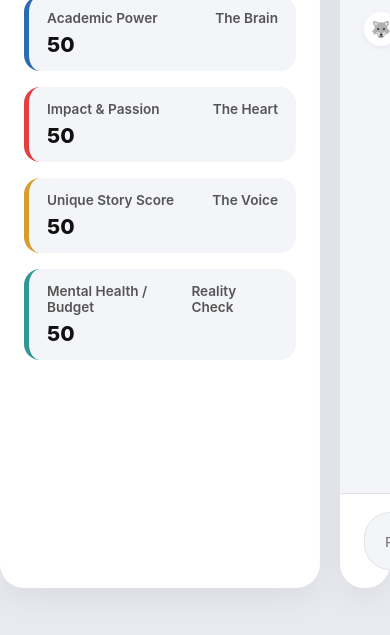
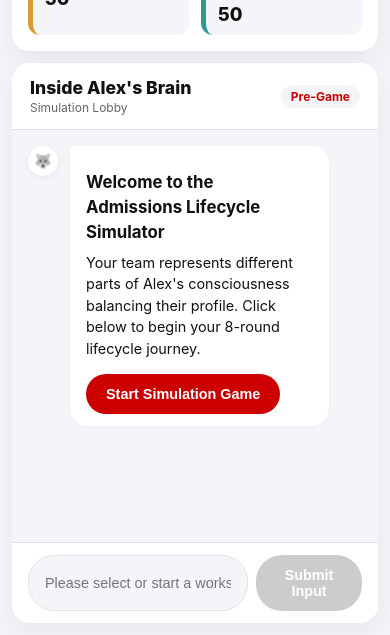
Before and after one commit to NitinJV18/NCSU-Camp, a website: page public/index.html in a window 390 px wide. Shown: the part 209-844 px from the top of the page. Drawn offline with Linux system fonts and the light colour scheme.

Commit message:
Optimize UI interface layer for mobile responsivity and touchview grids

```diff
--- a/public/index.html
+++ b/public/index.html
@@ -1,4 +1,3 @@
-<!-- public/index.html -->
 <!DOCTYPE html>
 <html lang="en">
 <head>
@@ -49,6 +48,7 @@
             display: flex;
             flex-direction: column;
             gap: 16px;
+            flex-shrink: 0;
         }
 
         .sidebar-title {
@@ -203,12 +203,117 @@
         .report-box h3 { margin-bottom: 10px; color: var(--ncsu-red); }
         .report-box ul { padding-left: 20px; margin: 10px 0; }
         .report-box li { margin-bottom: 6px; line-height: 1.5; font-size: 0.95rem; }
+
+        /* ================= MOBILE OPTIMIZATION RESPONSIVE QUERIES ================= */
+        @media (max-width: 768px) {
+            body {
+                align-items: flex-start;
+                background-color: var(--chat-bg);
+            }
+
+            .game-wrapper {
+                flex-direction: column;
+                height: auto;
+                min-height: 100vh;
+                gap: 12px;
+                margin: 0;
+                padding: 12px;
+            }
+
+            /* Adjust Sidebar to sit horizontally as a score bar header */
+            .dashboard-sidebar {
+                width: 100%;
+                padding: 16px;
+                border-radius: 18px;
+                gap: 12px;
+            }
+
+            .sidebar-title {
+                display: none; /* Hide the title text to save dynamic viewport area */
+            }
+
+            /* Arrange metric cards into a responsive 2x2 side-by-side pattern */
+            .dashboard-sidebar {
+                display: grid;
+                grid-template-columns: 1fr 1fr;
+                grid-template-areas:
+                    "nav nav"
+                    "card1 card2"
+                    "card3 card4";
+            }
+
+            .tab-navigation-bar { grid-area: nav; margin-bottom: 4px; }
+            .metric-card.brain { grid-area: card1; }
+            .metric-card.heart { grid-area: card2; }
+            .metric-card.voice { grid-area: card3; }
+            .metric-card.reality { grid-area: card4; }
+
+            .metric-card {
+                padding: 10px 12px;
+                border-radius: 12px;
+            }
+
+            .metric-meta span:last-child {
+                display: none; /* Hide sublabels like 'The Brain' on mobile grids */
+            }
+
+            .metric-value {
+                font-size: 1.15rem;
+                margin-top: 2px;
+            }
+
+            /* Chat window container scales to match mobile touch heights */
+            .chat-container {
+                height: 520px; /* Lock height on mobile so content internal scroll handles function */
+                border-radius: 18px;
+            }
+
+            .chat-header {
+                padding: 14px 18px;
+            }
+
+            .game-title h1 { font-size: 1.1rem; }
+            .game-title p { font-size: 0.75rem; }
+            .round-banner { font-size: 0.75rem; padding: 4px 10px; }
+
+            .chat-messages {
+                padding: 16px;
+                gap: 14px;
+            }
+
+            .message-wrapper { max-width: 90%; }
+            .message { padding: 12px 16px; font-size: 0.9rem; }
+            .avatar { width: 30px; height: 30px; font-size: 0.85rem; }
+
+            .chat-input-area {
+                padding: 12px 16px;
+                gap: 8px;
+            }
+
+            #user-input {
+                padding: 12px 16px;
+                font-size: 0.9rem;
+            }
+
+            button {
+                padding: 12px 20px;
+                font-size: 0.9rem;
+            }
+
+            .scoreboard-layer {
+                padding: 16px;
+            }
+
+            .score-table th, .score-table td {
+                padding: 10px 12px;
+                font-size: 0.85rem;
+            }
+        }
     </style>
 </head>
 <body>
 
     <div class="game-wrapper">
-        <!-- Dual Mode Navigation & Trackers Sidebar -->
         <aside class="dashboard-sidebar">
             <nav class="tab-navigation-bar">
                 <button class="tab-btn active" id="tab-sim-btn">Class Simulation</button>
@@ -235,7 +340,6 @@
             </div>
         </aside>
 
-        <!-- Main Workspace Terminal Panel -->
         <main class="chat-container" style="position: relative;">
             <header class="chat-header">
                 <div class="game-title">
@@ -247,7 +351,6 @@
 
             <div class="active-role-indicator" id="role-banner" style="display: none;"></div>
 
-            <!-- Tab Panel Viewport 1: Classroom Simulation -->
             <div class="chat-messages active-view-panel" id="panel-sim-view">
                 <div class="message-wrapper ai">
                     <div class="avatar">🐺</div>
@@ -259,7 +362,6 @@
                 </div>
             </div>
 
-            <!-- Tab Panel Viewport 2: Personal Strategy Studio -->
             <div class="chat-messages" id="panel-personal-view">
                 <div class="message-wrapper ai">
                     <div class="avatar">🎓</div>
@@ -271,13 +373,11 @@
                 </div>
             </div>
 
-            <!-- Global Action Control Bar -->
             <div class="chat-input-area">
                 <input type="text" id="user-input" placeholder="Please select or start a workshop mode above..." disabled autocomplete="off">
                 <button id="send-btn" disabled>Submit Input</button>
             </div>
 
-            <!-- Mount targets for end state overlays -->
             <div id="sim-scoreboard-anchor"></div>
             <div id="personal-scoreboard-anchor"></div>
         </main>
@@ -384,20 +484,13 @@
 
         function renderMarkdown(text) {
             if (!text) return "";
-
-    // 1. Handle literal or double-escaped newlines safely first
             let html = text.replace(/\\n/g, '\n');
-
-    // 2. Parse Headers (#, ##, ###) while ensuring they sit at line boundaries
             html = html.replace(/^### (.*$)/gim, '<h3>$1</h3>');
             html = html.replace(/^## (.*$)/gim, '<h2>$1</h2>');
             html = html.replace(/^# (.*$)/gim, '<h1>$1</h1>');
-
-    // 3. Parse Bold (**text**) and Italics (*text*)
             html = html.replace(/\*\*(.*?)\*\*/gim, '<strong>$1</strong>');
             html = html.replace(/\*(.*?)\*/gim, '<em>$1</em>');
 
-    // 4. Clean up lists/bullet points (* item) line by line
             let lines = html.split('\n');
             let inList = false;
 
@@ -405,23 +498,14 @@
                 let trimmed = lines[i].trim();
                 if (trimmed.startsWith('* ')) {
                     lines[i] = `<li>${trimmed.substring(2)}</li>`;
-            if (!inList) {
-                lines[i] = '<ul>' + lines[i];
-                inList = true;
-            }
+                    if (!inList) { lines[i] = '<ul>' + lines[i]; inList = true; }
                 } else if (inList && trimmed === '') {
-            // Keep empty lines inside lists clean
                     continue;
                 } else if (inList) {
-            lines[i] = '</ul>' + lines[i];
-            inList = false;
+                    lines[i] = '</ul>' + lines[i]; inList = false;
                 }
             }
-    if (inList) {
-        lines[lines.length - 1] += '</ul>';
-    }
-
-    // 5. Join lines back and replace remaining individual structural newlines with clean line breaks
+            if (inList) lines[lines.length - 1] += '</ul>';
             return lines.join('\n').replace(/\n/g, '<br>');
         }
 
@@ -490,7 +574,6 @@
             roleBanner.style.display = "flex"; roleBanner.style.backgroundColor = "#EBF8FF"; roleBanner.style.color = "#2B6CB0";
             roleBanner.innerHTML = `🎓 <span style="margin-left:8px;"><strong>Counselor Step:</strong> Exploring ${stageData.topic}</span>`;
 
-            // Only inject if message stream window panel workspace node is empty
             if (document.getElementById('panel-personal-view').children.length <= 1 + index * 2) {
                 appendTargetedMessage('panel-personal-view', stageData.prompt, "ai", "🎓");
             }
```
Lines whose indentation alone changed are shown as unchanged.
